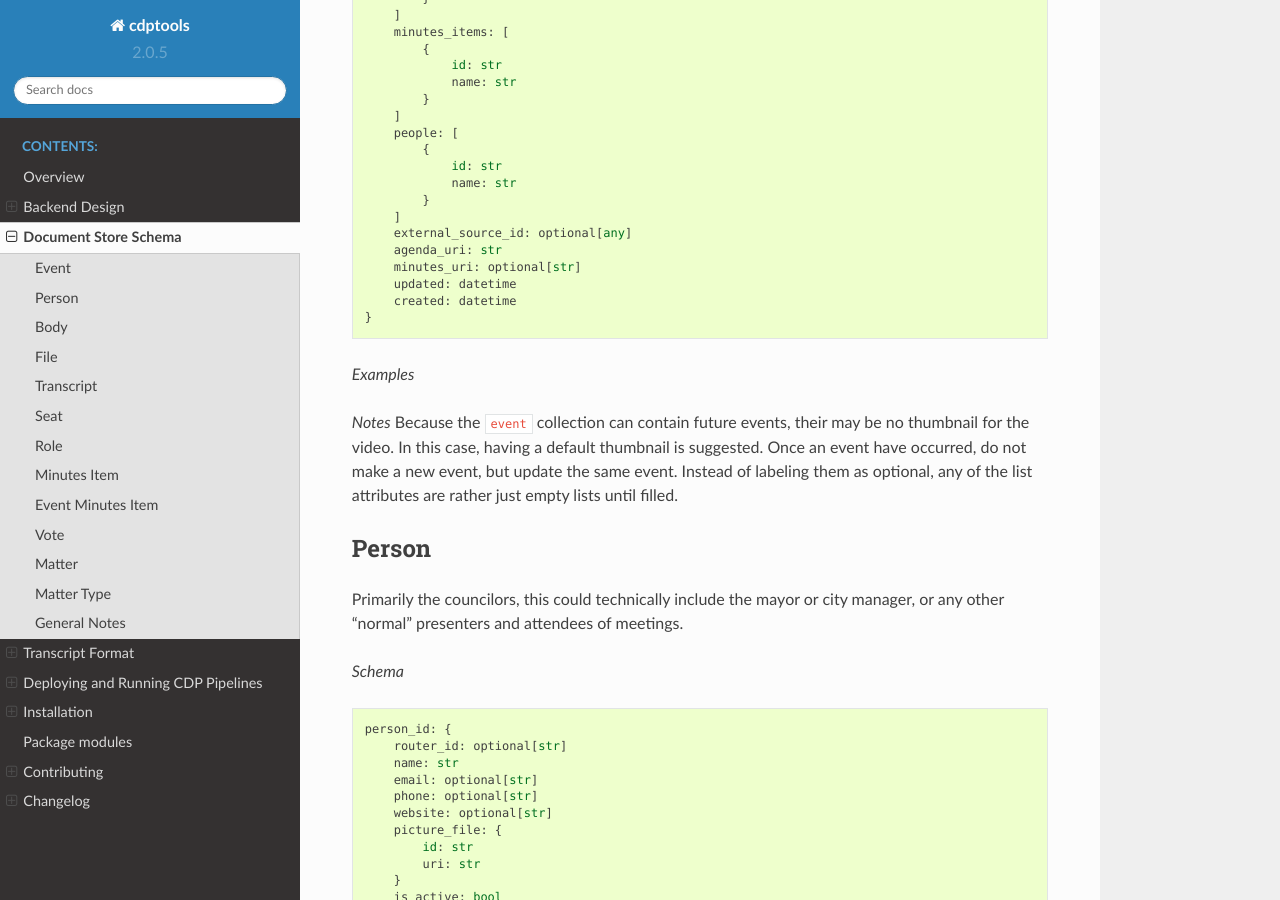
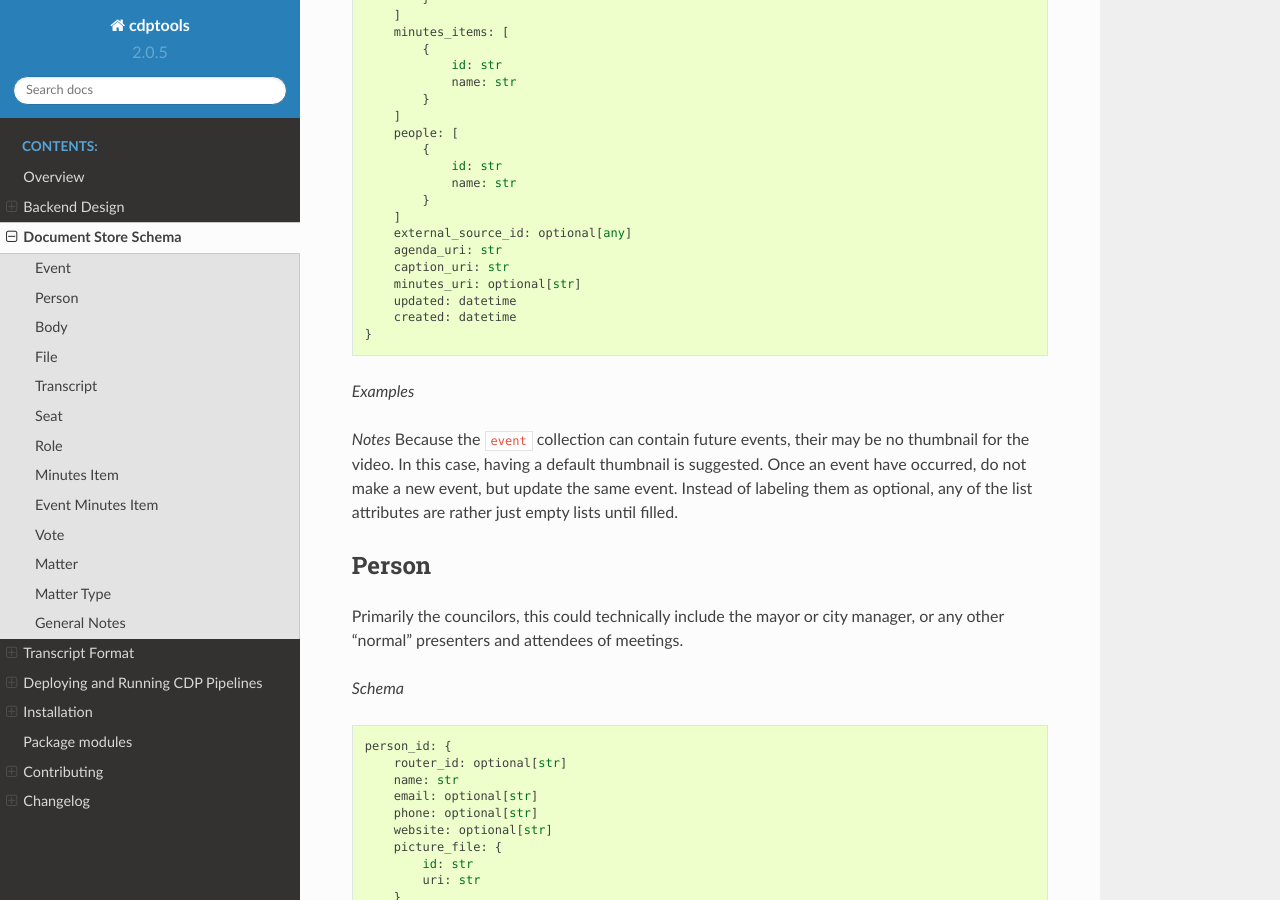
Before and after one commit to CouncilDataProject/cdptools_v2, a Sphinx documentation site: the page built from docs/document_store_schema.md, in a window 1280 px wide and 900 px high, scrolled down 876 px. Built offline with Sphinx 7.4.7 and the Read the Docs theme 2.0.0, drawn with Linux system fonts in a browser that asks for light colours; pages that are not in the unit, such as notebooks, are missing from menus.

Commit message:
Event schema includes caption_url field

```diff
--- a/docs/document_store_schema.md
+++ b/docs/document_store_schema.md
@@ -50,6 +50,7 @@ event_id: {
     ]
     external_source_id: optional[any]
     agenda_uri: str
+    caption_uri: str
     minutes_uri: optional[str]
     updated: datetime
     created: datetime
```
